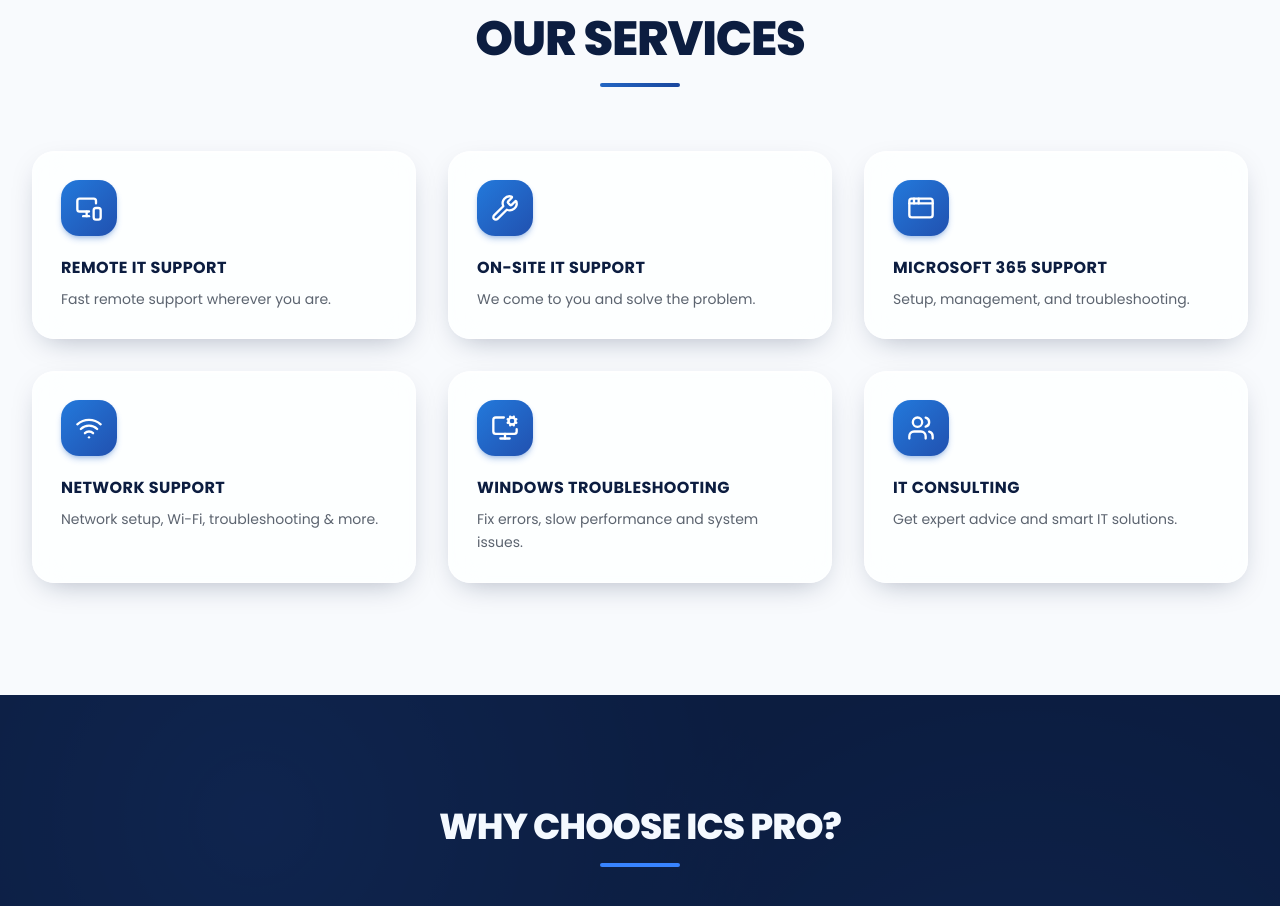
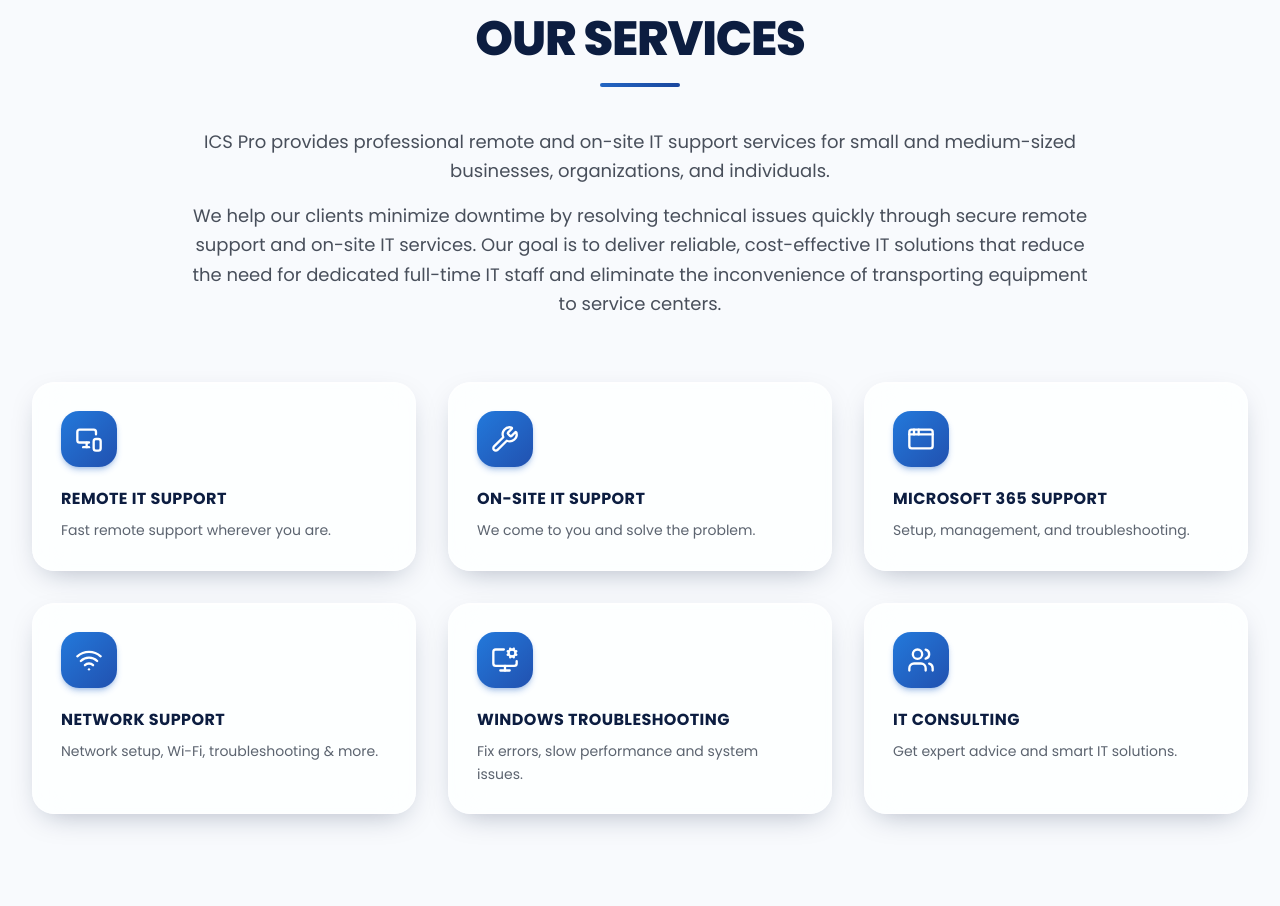
Before and after one commit to ICS-Pro/ics-pro, a Next.js app: page / in a window 1280 px wide. Shown: the part 1340-2246 px from the top of the page. Built offline with nearby package versions, Linux system fonts and the light colour scheme.

Commit message:
Add company introduction to services section

```diff
--- a/components/services.tsx
+++ b/components/services.tsx
@@ -55,6 +55,20 @@ export function Services() {
           <div className="mx-auto mt-5 h-1 w-20 rounded-full bg-gradient-to-r from-brand to-brand-dark" />
         </Reveal>
 
+<Reveal className="mx-auto mt-10 max-w-4xl text-center">
+  <p className="text-base leading-relaxed text-foreground/75 sm:text-lg">
+    ICS Pro provides professional remote and on-site IT support services for
+    small and medium-sized businesses, organizations, and individuals.
+  </p>
+
+  <p className="mt-4 text-base leading-relaxed text-foreground/75 sm:text-lg">
+    We help our clients minimize downtime by resolving technical issues quickly
+    through secure remote support and on-site IT services. Our goal is to
+    deliver reliable, cost-effective IT solutions that reduce the need for
+    dedicated full-time IT staff and eliminate the inconvenience of
+    transporting equipment to service centers.
+  </p>
+</Reveal>
         <div className="mt-16 grid gap-6 sm:grid-cols-2 lg:grid-cols-3 lg:gap-8">
           {services.map((service, i) => (
             <Reveal
```
